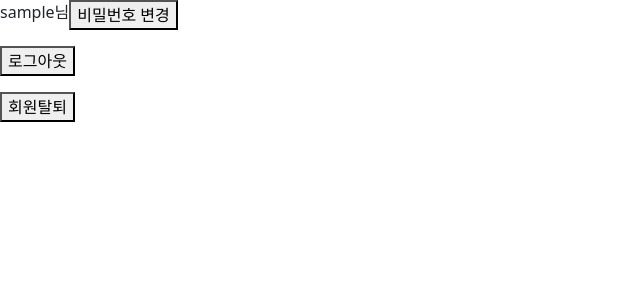
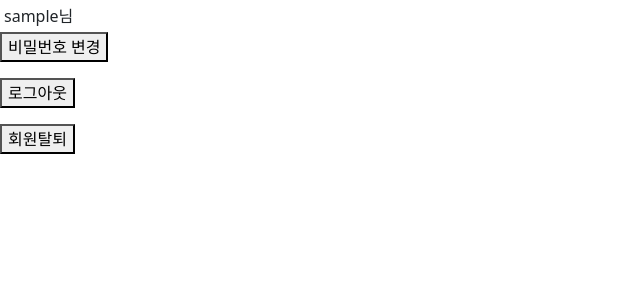
Before and after one commit to monseigneur0/ssacdj, a Django app: template firhome/member/templates/ttt3.html in a window 1280 px wide. Shown: the top 300 px of the page, without its empty margins (0-640 px from the left). Run offline with Django 3.2, Linux system fonts and the light colour scheme; the template is opened without the code that fills it: most values are stand-ins (such as "Sample title", 1, 10 or a date in 2020).

Commit message:
9.28fixxing

```diff
--- a/firhome/member/templates/ttt3.html
+++ b/firhome/member/templates/ttt3.html
@@ -3,18 +3,28 @@
             <link href="https://cdn.jsdelivr.net/npm/bootstrap@5.1.1/dist/css/bootstrap.min.css" rel="stylesheet" integrity="sha384-F3w7mX95PdgyTmZZMECAngseQB83DfGTowi0iMjiWaeVhAn4FJkqJByhZMI3AhiU" crossorigin="anonymous">
             <meta charset="UTF-8">
 <!-- {{ parameter1 }}님 비번 {{ parameter2 }}ㅋ -->
-<form class="d-flex">
+<div class="d-flex">
+    <div class="row-vh d-flex flex-column">
+        <div class="item p-1">
             {{ total_member.username }}님
+        </div>
+        <div class="item">
             <form action="http://101.101.217.75:8000/happy/change" method="post">
                 {% csrf_token %}
                 <button>비밀번호 변경</button>
             </form>
+        </div>
+        <div class="item">
             <form action="http://101.101.217.75:8000/happy/login2" method="post">
                 {% csrf_token %}
                 <button>로그아웃</button>
             </form>
+        </div>
+        <div class="item">
             <form action="http://101.101.217.75:8000/happy/delete" method="post">
                 {% csrf_token %}
                 <button>회원탈퇴</button>
             </form>
-</form>
+        </div>
+    </div>
+</div>
```
Lines whose indentation alone changed are shown as unchanged.
